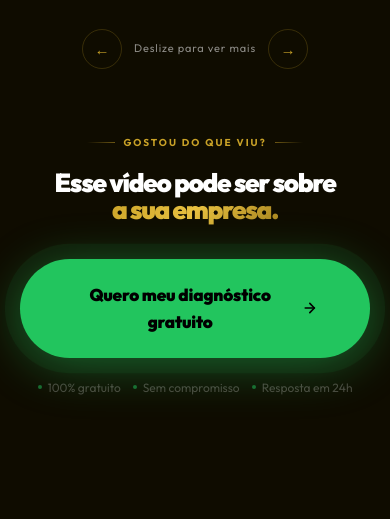
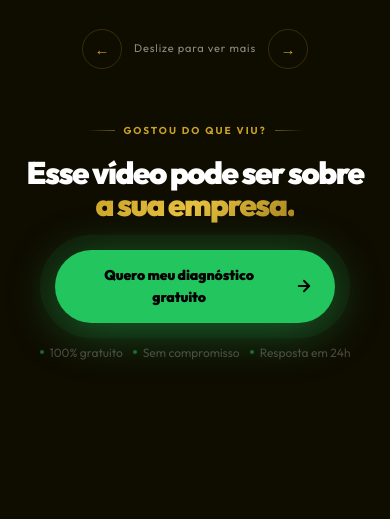
Before and after one commit to meproduz/LP-MP, a plain HTML site: page lp2.html in a window 390 px wide. Shown: the part 4811-5330 px from the top of the page. Drawn offline with Linux system fonts and the light colour scheme.

Commit message:
Reduz tamanho do botão CTA no mobile
Co-Authored-By: Claude Sonnet 4.6 <noreply@anthropic.com>

```diff
--- a/lp2.html
+++ b/lp2.html
@@ -356,6 +356,10 @@ body::after{content:'';position:fixed;inset:0;pointer-events:none;z-index:9000;o
   .sec-head{margin-bottom:44px}
   .imagine-item{padding:18px 22px}
   .fbox{padding:32px 24px}
+  .ptf-cta-wrap{padding:44px 0 60px}
+  .ptf-cta-title{font-size:clamp(28px,8vw,44px);margin-bottom:28px}
+  .btn-cta-hero{padding:16px 28px;font-size:15px;width:100%;max-width:280px;justify-content:center}
+  .ptf-trust{gap:10px}
 }
 @media(max-width:480px){
   .hero-title{font-size:clamp(30px,11vw,44px)}
@@ -363,6 +367,7 @@ body::after{content:'';position:fixed;inset:0;pointer-events:none;z-index:9000;o
   .nums-grid{grid-template-columns:repeat(2,1fr)}
   .footer-in{grid-template-columns:1fr}
   .nav-logo{height:72px}
+  .btn-cta-hero{font-size:14px;padding:14px 22px}
 }
 </style>
 </head>
```
